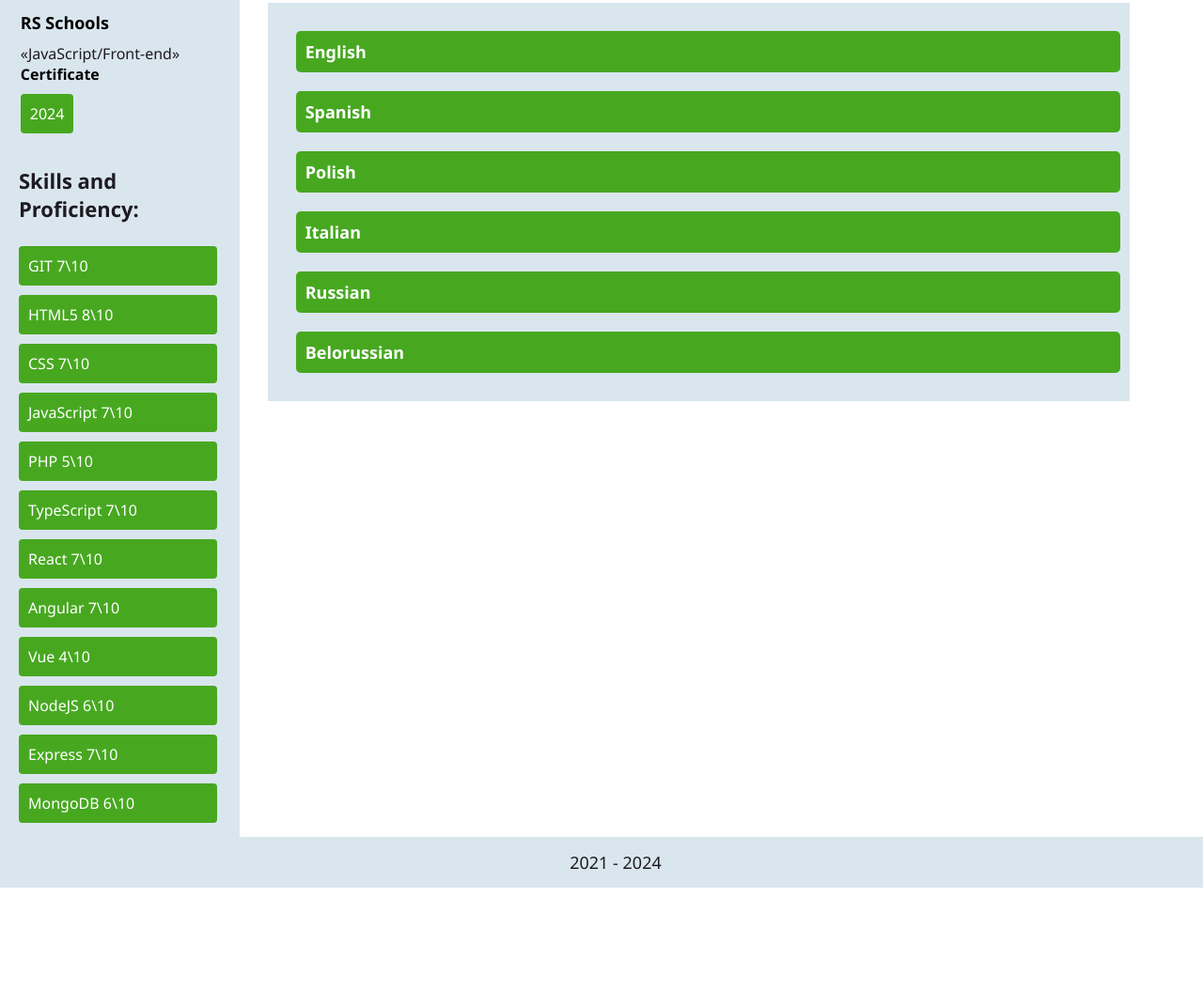
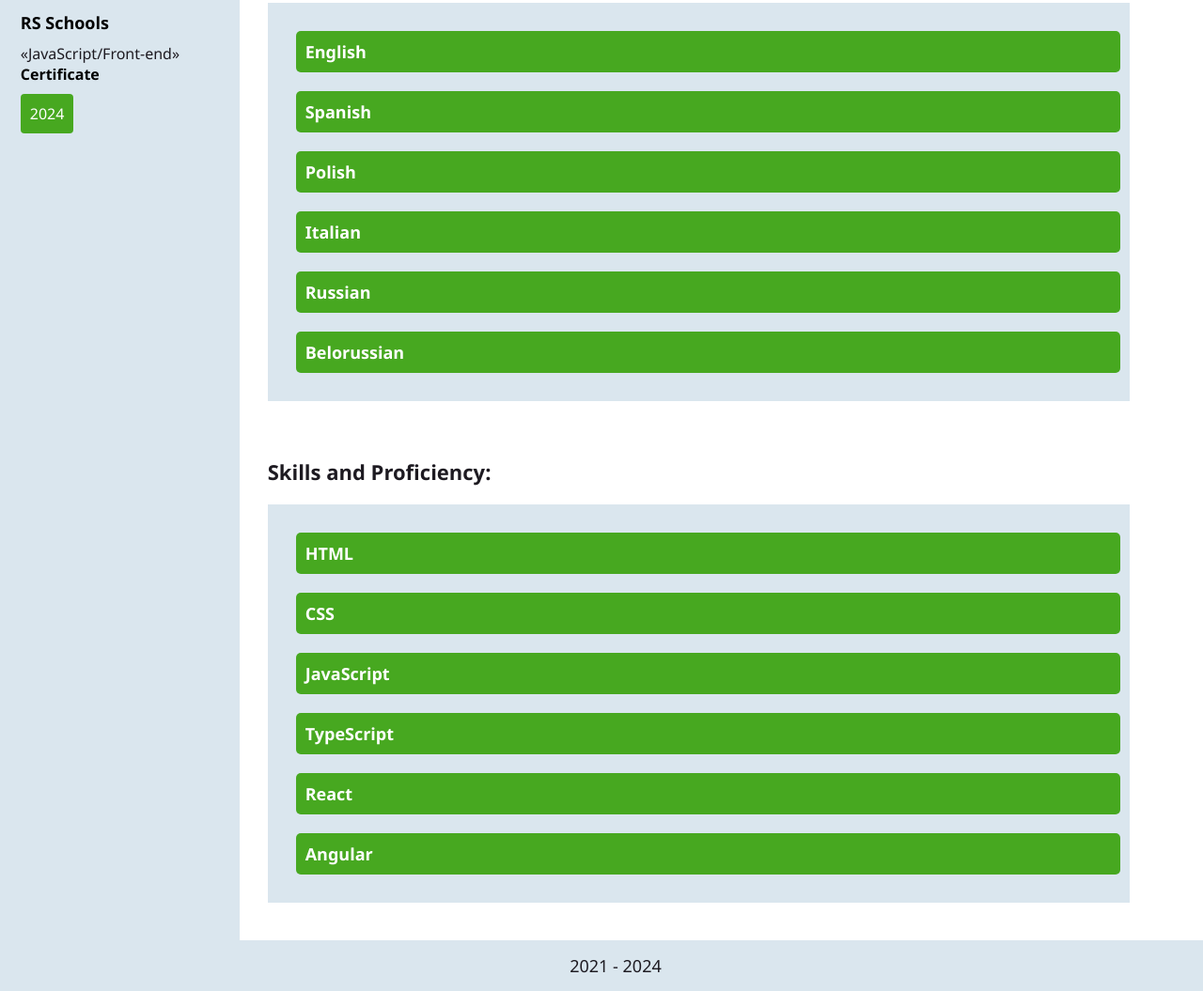
Before and after one commit to REGEMLER/CV, a plain HTML site: page index.html in a window 1280 px wide. Shown: the part 1073-2128 px from the top of the page at 94% size. Before the commit the page ends 2018 px from the top, so only its background shows below. Drawn offline with Linux system fonts and the light colour scheme.

Commit message:
correct info about skills

```diff
--- a/index.html
+++ b/index.html
@@ -20,8 +20,7 @@
                     <li><a class="header__item" href="#contacts">Contacts</a></li>
                     <li><a class="header__item" href="#experience">Experience</a></li>
                     <li><a class="header__item" href="#course">Courses</a></li>
-                    <li><a class="header__item" href="#skils">Skils</a></li>
-                    <li><a class="header__item" href="#code">Code</a></li>
+                    <li><a class="header__item" href="#skills">Skills</a></li>
                     <li><a class="header__item" href="#languages">Languages</a></li>
                 </ul>
                 <div class="burger" id="burger">
@@ -59,23 +58,6 @@
                         <dd class="course__name">«JavaScript/Front-end» <a class="course__link" href="https://app.rs.school/certificate/lyucfbxf">Certificate</a></dd>
                         <dd class="course__year">2024</dd>
                     </dl>
-                </div>
-                <div class="skils" id="skils">
-                    <h2 class="title">Skills and Proficiency:</h2>
-                    <ul class="list__skils">
-                        <li class="skils__item">GIT 7\10</li>
-                        <li class="skils__item">HTML5 8\10</li>
-                        <li class="skils__item">CSS 7\10</li>
-                        <li class="skils__item">JavaScript 7\10</li>
-                        <li class="skils__item">PHP 5\10</li>
-                        <li class="skils__item">TypeScript 7\10</li>
-                        <li class="skils__item">React 7\10</li>
-                        <li class="skils__item">Angular 7\10</li>
-                        <li class="skils__item">Vue 4\10</li>
-                        <li class="skils__item">NodeJS 6\10</li>
-                        <li class="skils__item">Express 7\10</li>
-                        <li class="skils__item">MongoDB 6\10</li>
-                    </ul>
                 </div>
             </aside>
             <section class="section">
@@ -130,6 +112,35 @@
                         </li>
                     </ul>
                 </div>
+                    <div class="languages" id="skills">
+                    <h2 class="title">Skills and Proficiency:</h2>
+                    <ul class="languages__list">
+                        <li class="lang__item">
+                            <h2 class="lang__title">HTML</h2>
+                            <p class="lang__body">Semantic HTML, Attributes, Block and Inline Elements, HTML Forms, HTML Tables</p>
+                        </li>
+                        <li class="lang__item">
+                            <h2 class="lang__title">CSS</h2>
+                            <p class="lang__body">CSS Selectors, CSS Layout, Flex, Grid, SCSS, CSS Responsive</p>
+                        </li>
+                        <li class="lang__item">
+                            <h2 class="lang__title">JavaScript</h2>
+                            <p class="lang__body">Variables, Objects, Arrays, Array methods, JSON methods, toJSON, Functions, Prototypal inheritance, Classes, Promises, Modules, Error handling, DOM, Fetch, XMLHttpRequest, WebSocket, Regular expressions</p>
+                        </li>
+                        <li class="lang__item">
+                            <h2 class="lang__title">TypeScript</h2>
+                            <p class="lang__body">Type Inference, Arrays and Tuples, Interfaces, Decorators</p>
+                        </li>
+                        <li class="lang__item">
+                            <h2 class="lang__title">React</h2>
+                            <p class="lang__body">React Hooks, React Styled Components, React Material UI, Redux, Redux Toolkit, React Formik, React Router</p>
+                        </li>
+                        <li class="lang__item">
+                            <h2 class="lang__title">Angular</h2>
+                            <p class="lang__body">Components, Directives & Pipes, Modules & Services, Dependency injection, Angular. Routing. RxJS & Observables. Angular Forms. Redux & NgRx</p>
+                        </li>
+                    </ul>
+                </div>
             </section>
         </main>
         <footer class="footer">
--- a/styles.css
+++ b/styles.css
@@ -208,29 +208,6 @@ body{
 .course__link{
     font-weight: bold;
     color: black;
-}
-
-
-.skils{
-    width: 90%;
-    margin: 0;
-    align-self: flex-start;
-    padding: 0 10px;
-}
-
-.list__skils{
-    display: flex;
-    flex-direction: column;
-}
-
-.skils__item{
-    display: inline-block;
-    font-size: 16px;
-    margin: 5px 0;
-    padding: 10px;
-    color:white;
-    border-radius: 4px;
-    background-color: var(--Light);
 }
 
 .section{
```
Also changed, not shown: 1 other file.
